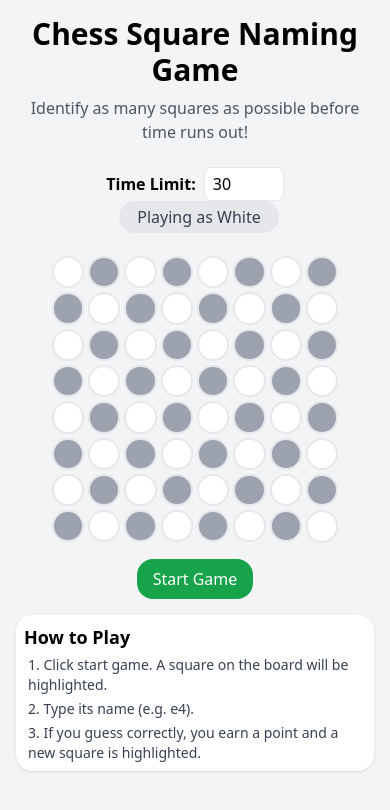
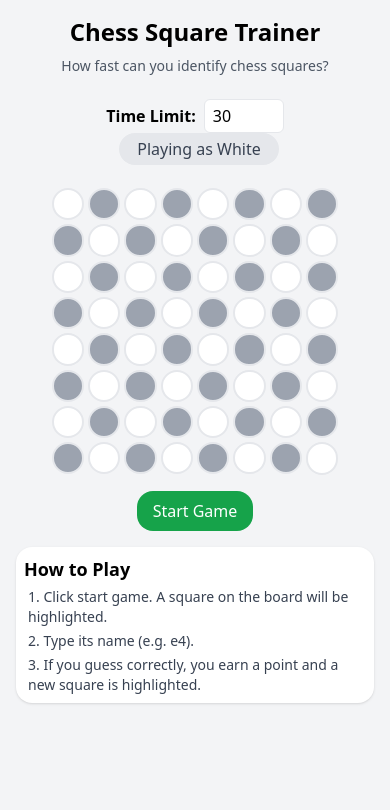
Before and after one commit to eddiesmo/Chess-Coordinate-Trainer, a React (Vite) app: page / in a window 390 px wide. Shown: the top 810 px of the page. Built offline with nearby package versions, Linux system fonts and the light colour scheme.

Commit message:
Improve the title and subtitle for mobile

```diff
--- a/src/ChessSquareGame.jsx
+++ b/src/ChessSquareGame.jsx
@@ -135,10 +135,10 @@ export default function ChessSquareGame() {
   return (
     <div className="min-h-screen flex flex-col items-center bg-gray-100 p-4 relative">
       {/* Header */}
-      <div className="mb-4 text-center">
-        <h1 className="text-3xl font-bold mb-2">Chess Square Naming Game</h1>
-        <p className="text-gray-600">
-          Identify as many squares as possible before time runs out!
+      <div className="mb-4 text-center max-w-sm sm:max-w-none px-2">
+        <h1 className="text-2xl sm:text-3xl font-bold mb-2">Chess Square Trainer</h1>
+        <p className="text-sm sm:text-base text-gray-600">
+          How fast can you identify chess squares?
         </p>
       </div>
 
```
